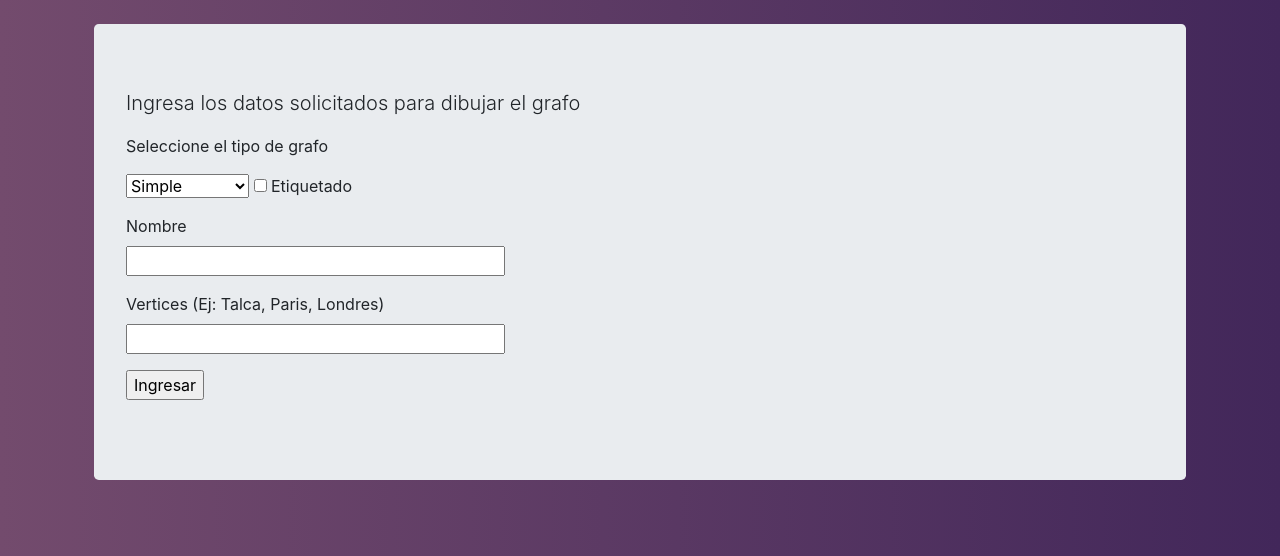
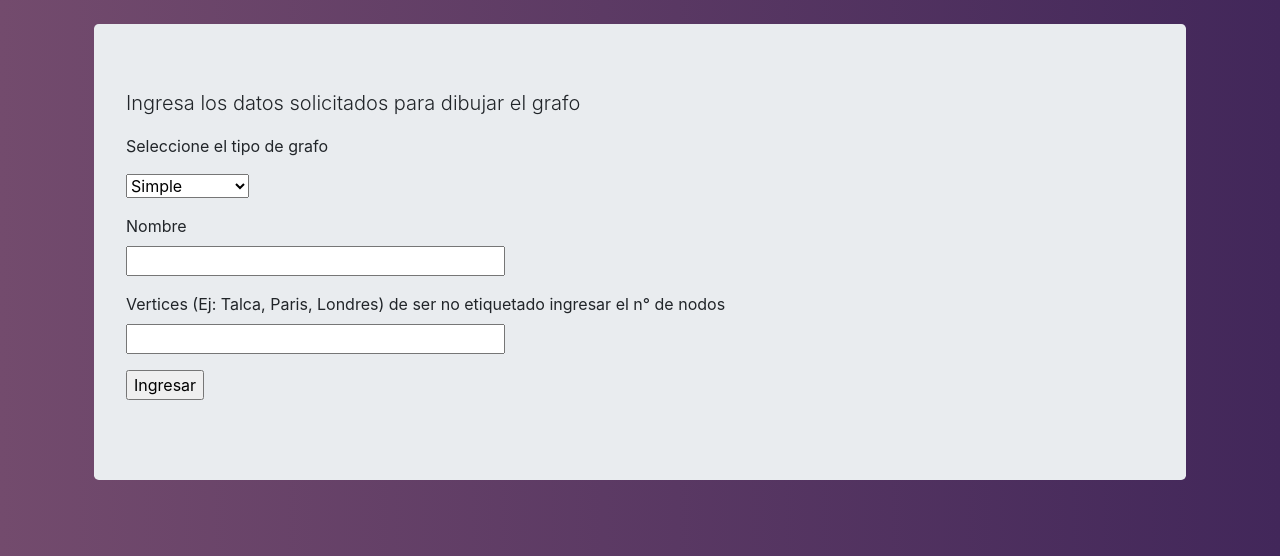
Before and after one commit to dangalledi/Ejercicio-Grafos, a Flask app: template templates/tarea1.html in a window 1280 px wide. Shown: the part 56-612 px from the top of the page. Run offline with Flask 2, Linux system fonts and the light colour scheme; the template is opened without the code that fills it: values that come from a table or form of the project are taken from there, others are empty; some libraries are stand-ins or nearby versions.

Commit message:
ADD: se agrega el algoritmo para la dualidad del atributo nodos en la clase grafo

```diff
--- a/forms.py
+++ b/forms.py
@@ -5,7 +5,8 @@ from wtforms.validators import DataRequired
 #Creacion de clases donde se reciben los datos del formulario
 class ClaseGrafo(FlaskForm):
     nombre = StringField("Nombre",validators=[DataRequired()])
-    etiquetado = BooleanField() # para saber si se etiqueta en la creación
+    #etiquetado = BooleanField() # para saber si se etiqueta en la creación
     tipo = SelectField(u'tipo',choices = [('simple','Simple'),('direccionado','Direccionado')])
-    nodos = StringField('Vertices\n(Ej: Talca, Paris, Londres)',validators=[DataRequired()])
+    nodos = StringField('Vertices\n(Ej: Talca, Paris, Londres) de ser no etiquetado ingresar el n° de nodos',validators=[DataRequired()])
+    vertices = 0
     submit = SubmitField('Ingresar')
--- a/index.py
+++ b/index.py
@@ -23,22 +23,21 @@ def home():
 # Ruta tarea 1
 @app.route('/tarea1', methods = ['GET', 'POST'])
 def tarea1():
-    grafo = ClaseGrafo(request.form)      # se guardan los datos obtenidos del formulario
-    nodos = []
-    nodos = grafo.nodos.data.split(',')
+    grafo = ClaseGrafo(request.form)# se guardan los datos obtenidos del formulario
     if request.method == 'POST':
-        #print (grafo.vertices.data)
-        print (grafo.tipo.data)
-        print (grafo.etiquetado.data)
-        #grafos=[grafo.vertices.data,grafo.aristas.data]
-        #print (grafos)
-        print(grafo.nombre.data)
-        print (nodos)
-        print (len(nodos))
-        return render_template("grafo.html", nodes = len(nodos), tipo = grafo.tipo.data, nombre = grafo.nombre.data)
-
+        print("nombre del grafo:",grafo.nombre.data)
+        #print ("eitquetado:",grafo.etiquetado.data)
+        print ("tipo de grafo:",grafo.tipo.data)
+        if  (grafo.nodos.data).isdigit() == True: #grafo.etiquetado.data == False and# de ser dígitos lo toma como la cantidad de nodos
+            setattr(grafo,'vertices',int(grafo.nodos.data))
+            return render_template("grafo.html", nodes = getattr(grafo,'vertices'), tipo = grafo.tipo.data, nombre = grafo.nombre.data)
+        else:
+            nodos = grafo.nodos.data.split(',') # de no ser dígitos lo toma como etiquetas y cantidad de nodos
+            print ("nodos etiquetados:",nodos)
+            setattr(grafo,'vertices',len(nodos))
+            print ("cantidad de vertices del grafo:",getattr(grafo,'vertices'))
+            return render_template("grafo.html", nodes = getattr(grafo,'vertices'), tipo = grafo.tipo.data, nombre = grafo.nombre.data)
     return render_template("tarea1.html", grafo = grafo)
-
 
 @app.route('/graph/<int:nodes><string:nombre><string:tipo>')
 def graph(nodes,tipo,nombre):
--- a/templates/grafo.html
+++ b/templates/grafo.html
@@ -3,7 +3,7 @@
 <body>
     <div class="jumbotron" class="center">
         <h1 class="display-5">Grafo</h1>
-        <p class="lead">Se generó un grafo de nombre {{nombre}} del tipo {{tipo}} de {{ nodes }} nodos.</p>
+        <p class="lead">Se generó un grafo de nombre '{{nombre}}' del tipo {{tipo}} de {{ nodes }} nodo(s).</p>
         <img src="{{ url_for('graph', nombre=nombre, tipo=tipo, nodes=nodes) }}" alt="Un grafo de tipo {{tipo}} de {{ nodes }} nodos" height="300" class = "center"/>
     </div>
 </body>
--- a/templates/tarea1.html
+++ b/templates/tarea1.html
@@ -11,7 +11,7 @@
             <option value = "simple">Simple</option>
             <option value = "direccionado">Direccionado</option>
         </select>
-        <input type = 'checkbox' name = 'etiquetado' value = 'true'> Etiquetado <!--checkbox pa saber si se etiqueta o no-->
+        <!--<input type = 'checkbox' name = 'etiquetado' value = 'true'> Etiquetado checkbox pa saber si se etiqueta o no-->
         </p>
         <p>
             {{ grafo.nombre.label }}<br> {{ grafo.nombre(size=32) }} {% for error in grafo.nombre.errors %}
```
